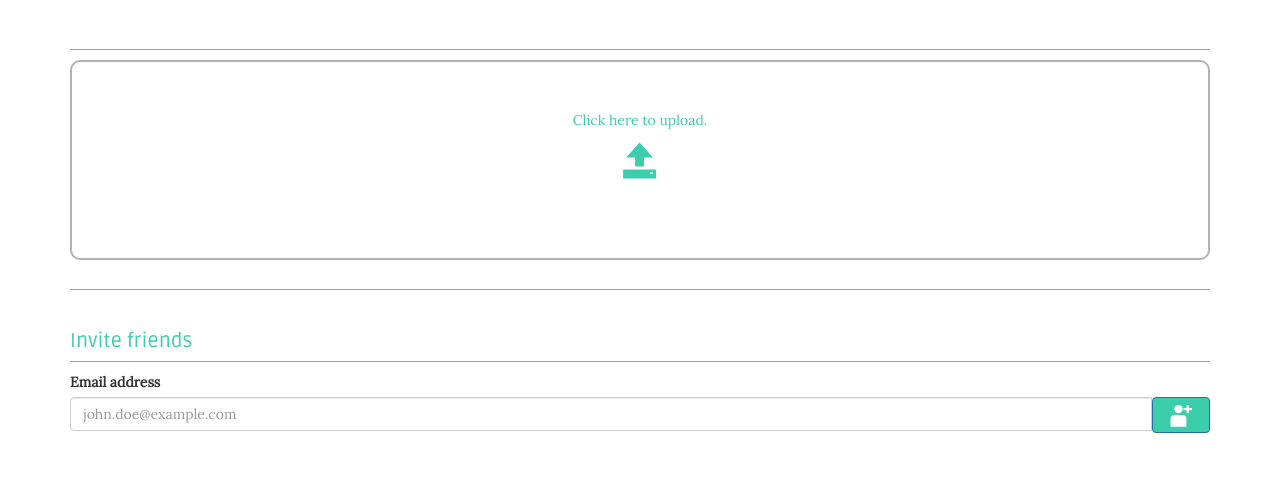
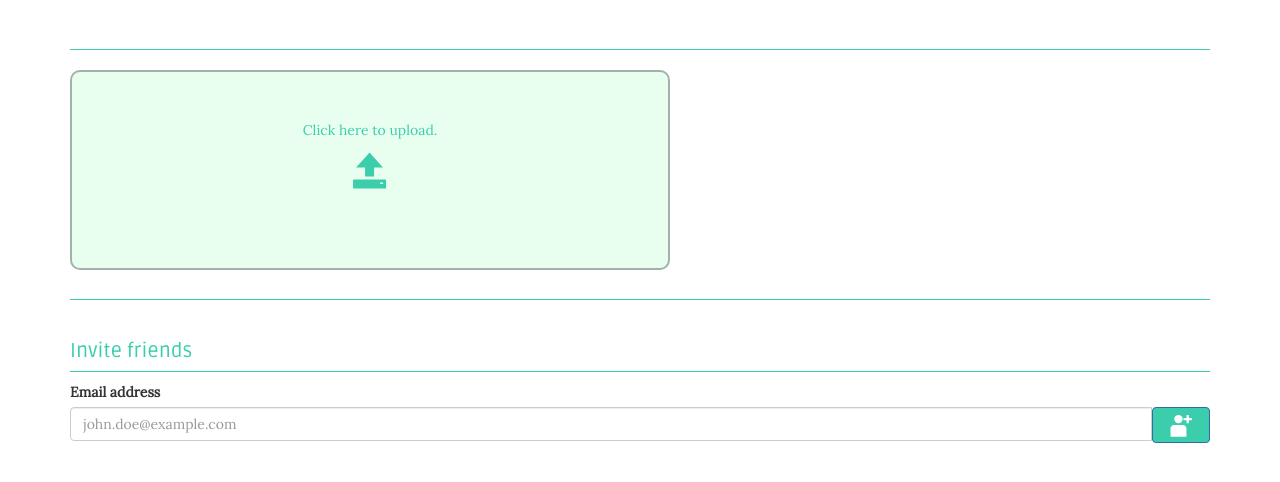
Before and after one commit to photobasket/photobasket, a PHP site: page /album.html in a window 1280 px wide. Shown: the part 59-541 px from the top of the page. Run offline with PHP 8.4, Linux system fonts and the light colour scheme.

Commit message:
style dropzone area

```diff
--- a/frontend/dropzone.css
+++ b/frontend/dropzone.css
@@ -176,7 +176,6 @@
 .dropzone {
   min-height: 150px;
   border: 2px solid rgba(0, 0, 0, 0.3);
-  background: white;
   padding: 20px 20px; }
   .dropzone.dz-clickable {
     cursor: pointer; }
--- a/frontend/style.css
+++ b/frontend/style.css
@@ -82,6 +82,9 @@
 
 .dropzone {
   border-radius: 10px;
+  max-width: 600px;
+  margin-top: 20px;
+  background-color: #E8FFF0;
 }
 
 .dz-message {
```
